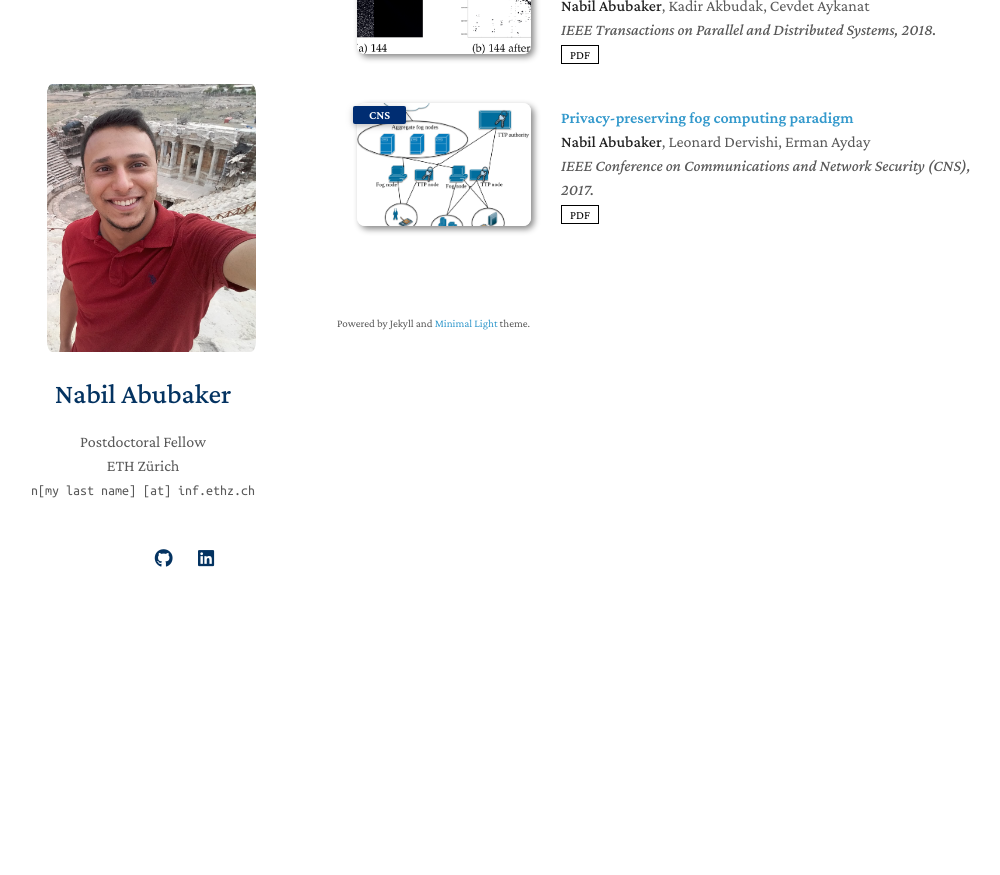
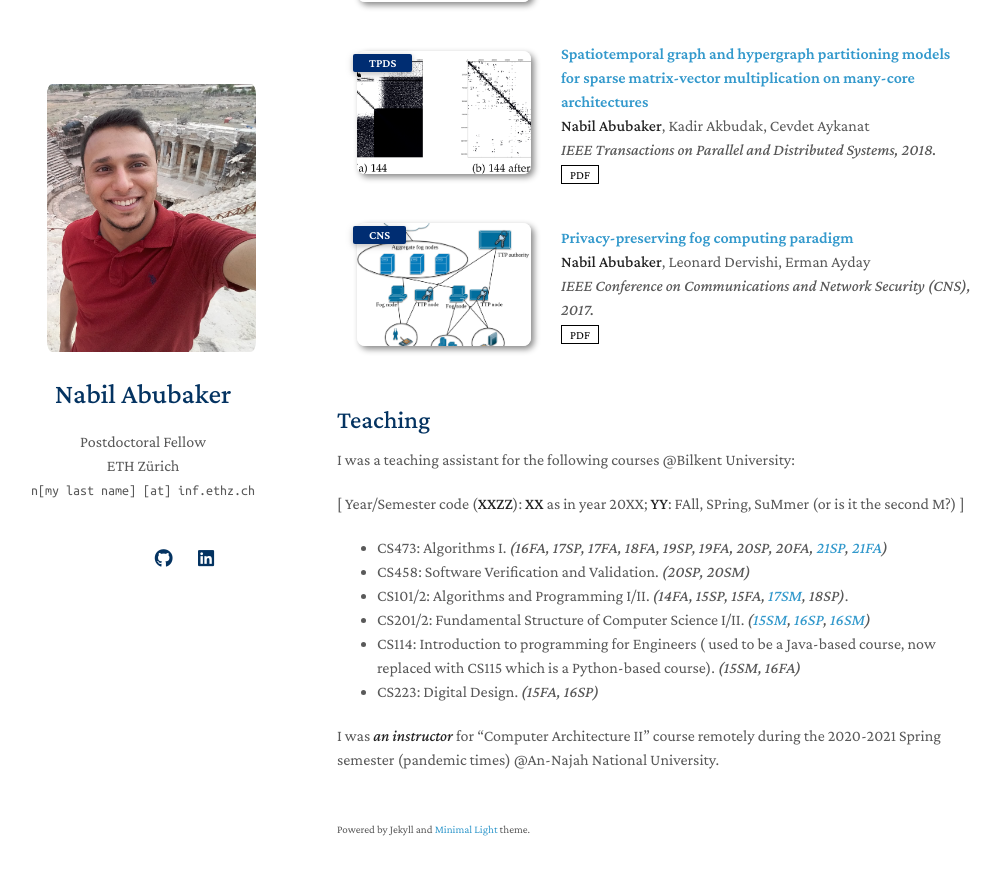
Before and after one commit to nfabubaker/nfabubaker.github.io, a Jekyll site: the page built from index.md, in a window 1280 px wide and 900 px high, scrolled down 2123 px. Shown: the top 875 px of the window, without its empty margins (133-1133 px from the left). Built offline with Jekyll 4.4.1, drawn with Linux system fonts in a browser that asks for light colours; a style sheet for code colours, icons or effects is not loaded; our own code applies the rules of GitHub Pages for plain Markdown files; some of the changed text lies outside the part shown.

Commit message:
teaching section added

```diff
--- a/_includes/publications.md
+++ b/_includes/publications.md
@@ -1,4 +1,8 @@
 <h2 id="publications" style="margin: 2px 0px -15px;">Publications</h2>
+<br>
+[[Web of Science](https://www.webofscience.com/wos/author/record/1390541)] [[DBLP](https://dblp.org/pid/211/3737.html)] [[ORCID](https://orcid.org/0000-0002-5060-3059)]
+
+<!-- <sup>First-author ratio: 88%, current Erdős number is 3</sup>  -->
 
 <div class="publications">
 <ol class="bibliography">
--- a/index.md
+++ b/index.md
@@ -4,8 +4,7 @@ layout: homepage
 
 # Welcome / يا مرحبا
 
-I'm an [SNSF Postdoctoral Fellow][spfwp] at the [Scalable Parallel Computing Laboratory (SPCL)][spclwp], ETH Zürich, advised by Prof. [Torsten Hoefler][htorwp]. I obtained my PhD degree from Bilkent University under the supervision of Prof. [Cevdet Aykanat][aykanatwp]. My research interests include Parallel Algorithms, High performance computing, efficient AI training, and graph/hypergraph partitioning.
-
+I'm an [SNSF Postdoctoral Fellow][spfwp] at the [Scalable Parallel Computing Laboratory (SPCL)][spclwp], ETH Zürich, advised by Prof. [Torsten Hoefler][htorwp]. I obtained my PhD degree from Bilkent University under the supervision of Prof. [Cevdet Aykanat][aykanatwp]. In my reasearch, I design **combinatorial algorithms** and methods for reducing data movement overheads in **parallel scientific and machine learning applications** running on HPC systems. These algorithms can be applied in shared-memory setting, e.g., reducing memory accesses or improving data locality, or in distributed-memory setting, e.g., reduce volume of communication and number of exchanged messages.
 
 ## Research Interests
 
@@ -31,7 +30,29 @@ I'm an [SNSF Postdoctoral Fellow][spfwp] at the [Scalable Parallel Computing Lab
 
 {% include_relative _includes/publications.md %}
 
+## Teaching
 
+I was a teaching assistant for the following courses  @Bilkent University:
+
+[ Year/Semester code (**XXZZ**): **XX** as in year 20XX; **YY**: FAll, SPring, SuMmer (or is it the second M?) ]
+* CS473: Algorithms I. *(16FA, 17SP, 17FA, 18FA, 19SP, 19FA, 20SP, 20FA, [21SP][473-ud], [21FA][473])*
+* CS458: Software Verification and Validation. *(20SP, 20SM)*
+* CS101/2: Algorithms and Programming I/II. *(14FA, 15SP, 15FA, [17SM][102-17SM], 18SP)*.
+* CS201/2: Fundamental Structure of Computer Science I/II. *([15SM][201-15SM], [16SP][202-16SP], [16SM][201-16SM])*
+* CS114: Introduction to programming for Engineers ( used to be a Java-based course, now replaced with CS115 which is a Python-based course). *(15SM, 16FA)*
+* CS223: Digital Design. *(15FA, 16SP)*
+
+
+I was ***an instructor*** for "Computer Architecture II" course remotely during the 2020-2021 Spring semester (pandemic times) @An-Najah National University.
+
+[//]: #something
+
+[102-17SM]: <http://cs.bilkent.edu.tr/~ozturk/cs102/>
+[201-15SM]: <http://cs.bilkent.edu.tr/~saksoy/courses/cs201-Summer2015/index.html>
+[202-16SP]: <http://cs.bilkent.edu.tr/~saksoy/courses/cs202-Spring2016/index.html>
+[201-16SM]: <http://cs.bilkent.edu.tr/~saksoy/courses/cs201-Summer2016/index.html>
+[473]: <http://bilkent.edu.tr/~nabil.abubaker/473/>
+[473-ud]: <http://cs.bilkent.edu.tr/~ugur/teaching/cs473/>
 [//]: <> -------
 
 
```
